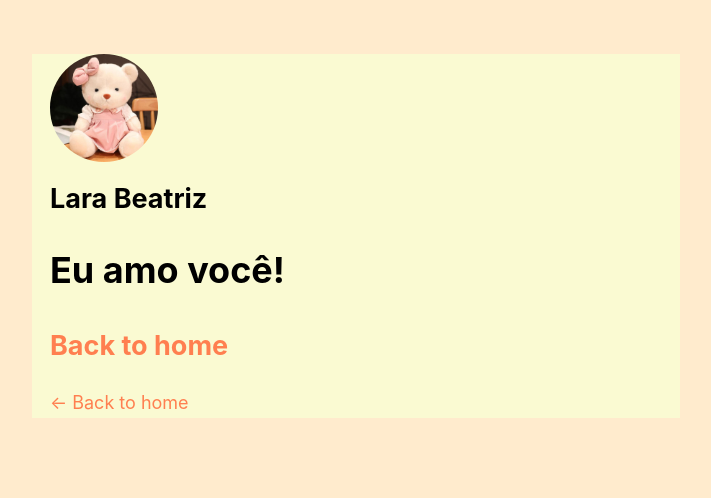
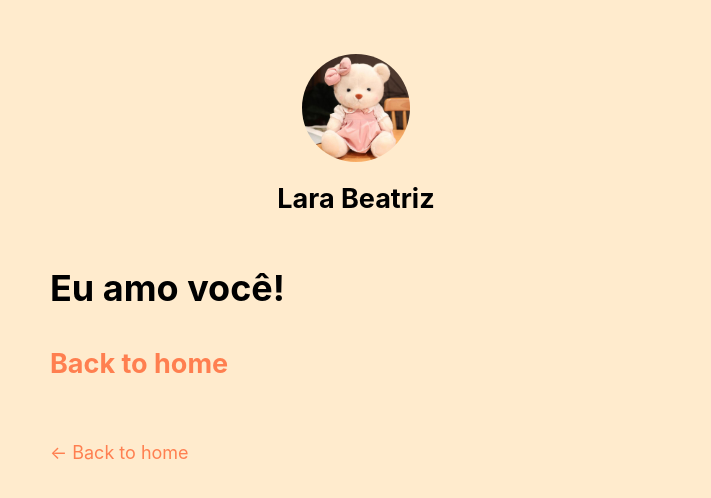
Before and after one commit to larabeatriz0811/nextblog, a Next.js app: page /posts/first-post in a window 1280 px wide. Shown: the top 498 px of the page, without its empty margins (284-995 px from the left). Built offline with nearby package versions, Linux system fonts and the light colour scheme.

Commit message:
add header e backtohome

```diff
--- a/components/layout.module.css
+++ b/components/layout.module.css
@@ -3,6 +3,13 @@
     padding: 0 1rem;
     margin: 3rem auto 6rem;
   }
-.container {
-    background-color: lightgoldenrodyellow;
-}
+
+  .header {
+    display: flex;
+    flex-direction: column;
+    align-items: center;
+  }
+
+  .backToHome {
+    margin: 3rem 0 0;
+  }
```
